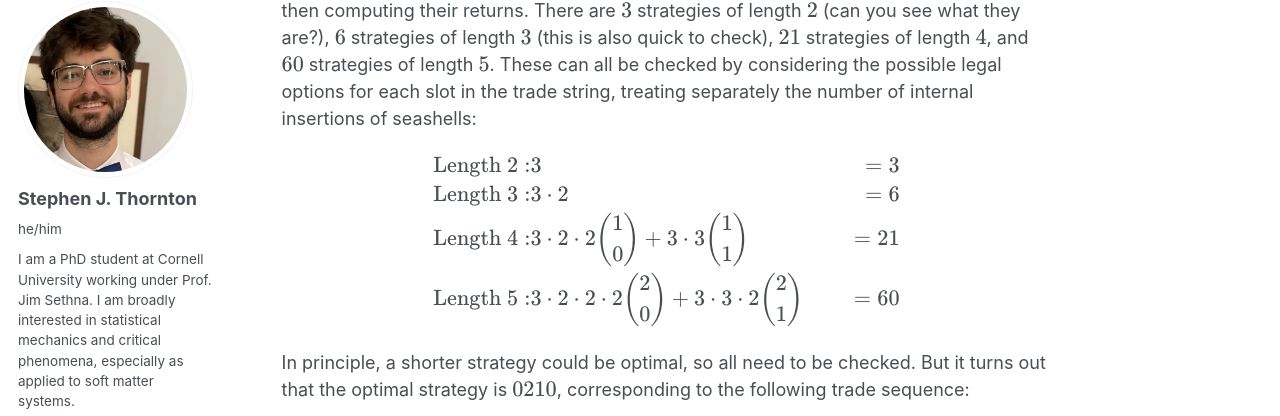
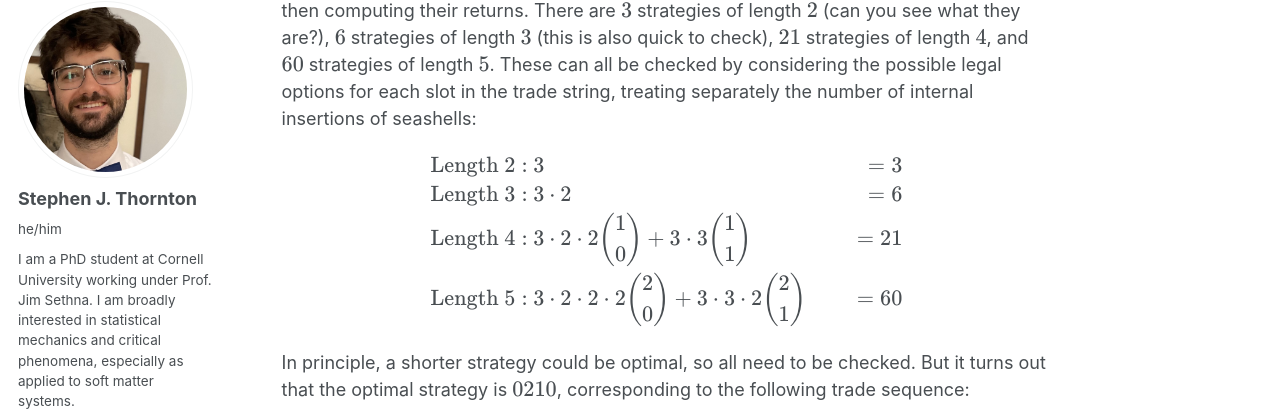
Before and after one commit to stephen-thornton/stephen-thornton.github.io, a Jekyll site: the page built from _miscellaneous/Prosperity.md, in a window 1280 px wide and 900 px high, scrolled down 1344 px. Shown: the part 105-521 px from the top of the window. Built offline with Jekyll 4.4.1, drawn with Linux system fonts in a browser that asks for light colours; some web fonts are replaced.

Commit message:
Update Prosperity.md

```diff
--- a/_miscellaneous/Prosperity.md
+++ b/_miscellaneous/Prosperity.md
@@ -34,10 +34,10 @@ I implement this trading procedure in Python by first enumerating all distinct t
 
 $$
 \begin{align*}
-\textrm{Length } 2:& 3 &= 3 \\
-\textrm{Length } 3:& 3\cdot 2 &= 6 \\
-\textrm{Length } 4:& 3\cdot 2\cdot 2 {1 \choose 0}+3\cdot3 {1\choose 1} &= 21 \\
-\textrm{Length } 5:& 3\cdot 2\cdot 2 \cdot 2 {2 \choose 0} + 3\cdot 3\cdot 2 {2 \choose 1} &= 60
+\textrm{Length } 2: & \textrm{  } 3 &= 3 \\
+\textrm{Length } 3: & \textrm{  } 3\cdot 2 &= 6 \\
+\textrm{Length } 4: & \textrm{  } 3\cdot 2\cdot 2 {1 \choose 0}+3\cdot3 {1\choose 1} &= 21 \\
+\textrm{Length } 5: & \textrm{  } 3\cdot 2\cdot 2 \cdot 2 {2 \choose 0} + 3\cdot 3\cdot 2 {2 \choose 1} &= 60
 \end{align*}
 $$
 
```
